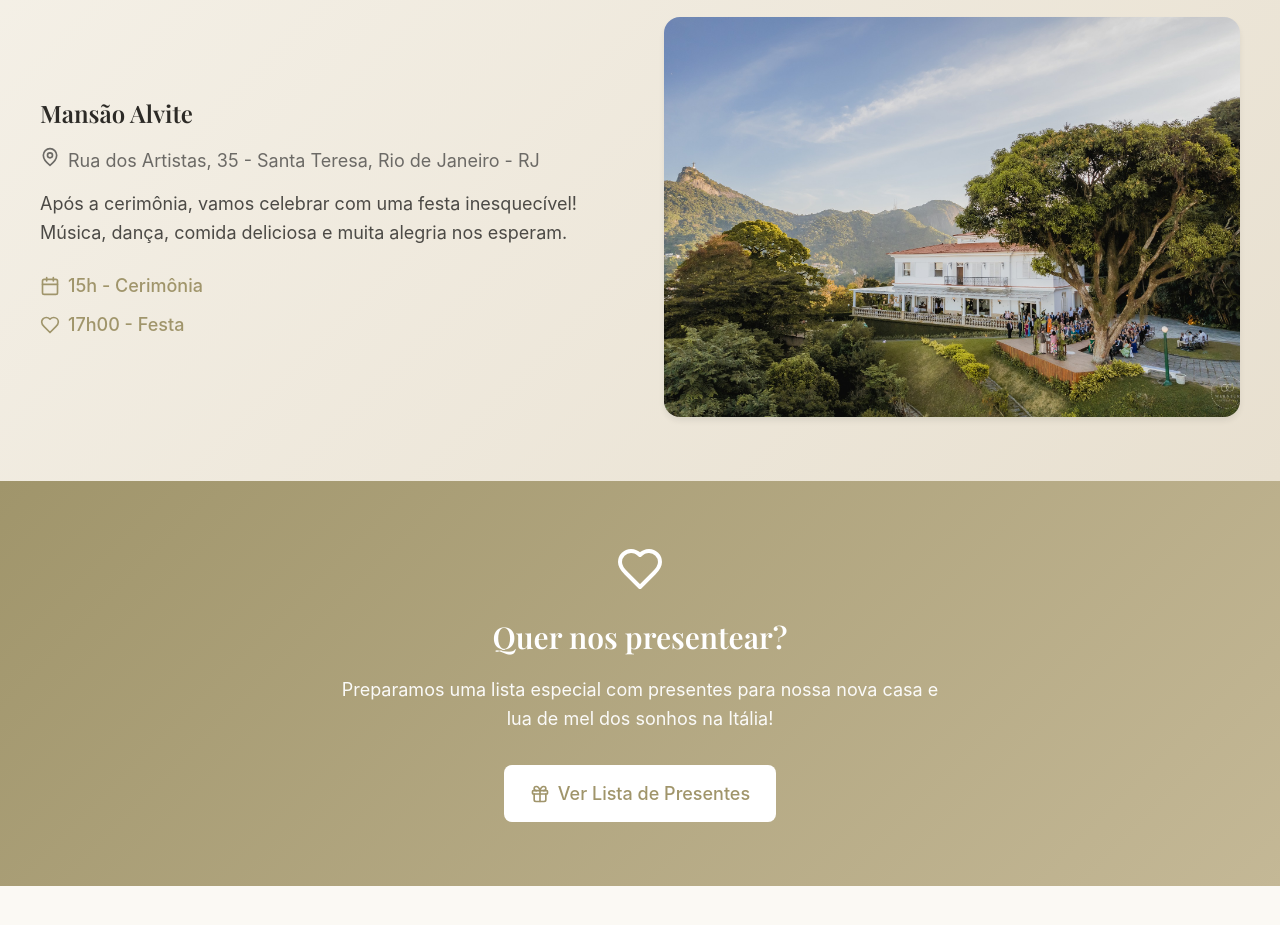
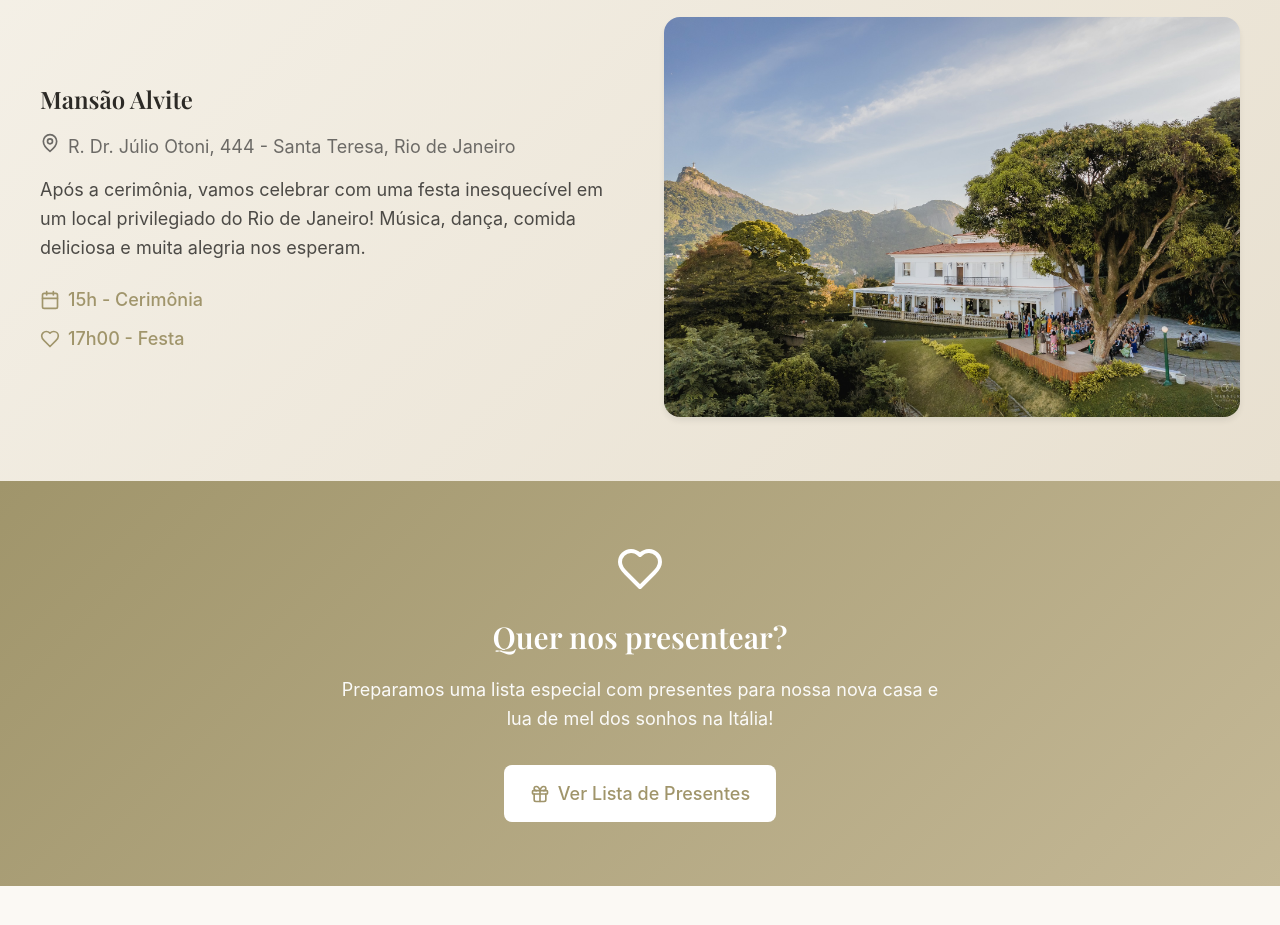
Before and after one commit to iagochavarry/wedding-gift-portal-website, a React (Vite) app: page / in a window 1280 px wide. Shown: the part 1680-2605 px from the top of the page. Built offline with nearby package versions, Linux system fonts and the light colour scheme.

Commit message:
update address mansao alvite

```diff
--- a/src/pages/Home/Home.tsx
+++ b/src/pages/Home/Home.tsx
@@ -128,11 +128,11 @@ export const Home = () => {
               <h3>Mansão Alvite</h3>
               <p className={styles['venueAddress']}>
                 <MapPin className={styles['icon']} />
-                Rua dos Artistas, 35 - Santa Teresa, Rio de Janeiro - RJ
+                R. Dr. Júlio Otoni, 444 - Santa Teresa, Rio de Janeiro
               </p>
               <p className={styles['receptionDescription']}>
-                Após a cerimônia, vamos celebrar com uma festa inesquecível! Música, dança, comida
-                deliciosa e muita alegria nos esperam.
+                Após a cerimônia, vamos celebrar com uma festa inesquecível em um local privilegiado
+                do Rio de Janeiro! Música, dança, comida deliciosa e muita alegria nos esperam.
               </p>
               <div className={styles['receptionDetails']}>
                 <div className={styles['detail']}>
```
